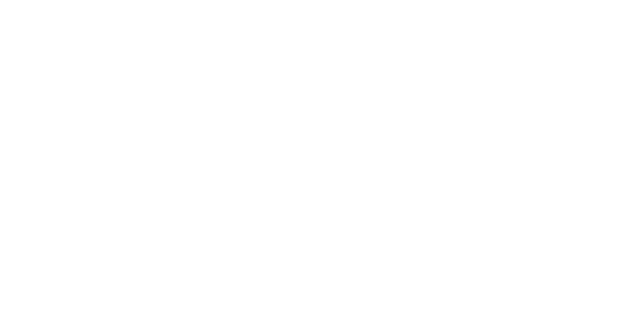
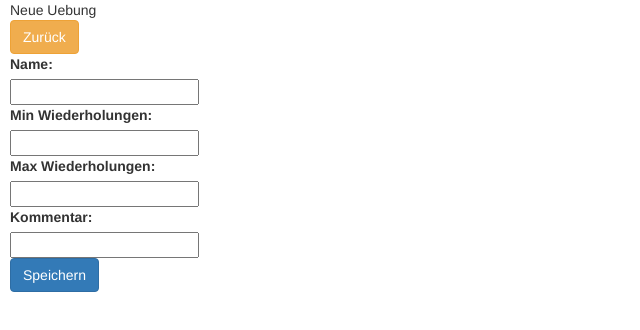
Before and after one commit to zakokink/zakokink-budenAppFrontendNew, an Angular app: page /newUebung in a window 1280 px wide. Before the commit this address led to /. Shown: the top 330 px of the page, without its empty margins (0-640 px from the left). Built offline with nearby package versions, Linux system fonts and the light colour scheme.

Commit message:
New Uebung

```diff
--- a/src/app/app-routing.module.ts
+++ b/src/app/app-routing.module.ts
@@ -3,11 +3,13 @@
 import { RouterModule, Routes } from '@angular/router';
 import { AllTrainingEinheitenComponent } from './components/all-training-einheiten/all-training-einheiten.component';
 import { AllUsersComponent } from './components/all-users/all-users.component';
+import { NewUebungComponent } from './components/new-uebung/new-uebung.component';
 
 
 const routes: Routes = [
   {  path: 'alleTrainingseinheiten/:id', component: AllTrainingEinheitenComponent },
   {  path: 'allUsers', component: AllUsersComponent },
+  { path: 'newUebung', component: NewUebungComponent }
 ];
 
 @NgModule({
--- a/src/app/classes/trainingClasses.ts
+++ b/src/app/classes/trainingClasses.ts
@@ -1,9 +1,9 @@
 export class Uebung {
   idUebung : number | null = null;
-  name : string  | null = null;
+  name : string | null = null;
   comment : string  | null = null;
-  minWiederholungen : string  | null = null;
-  maxWiederholungen : string  | null = null;
+  minWiederholungen : number | null = null;
+  maxWiederholungen : number | null = null;
 }
 
 export class User {
@@ -25,3 +25,9 @@
   user : User | null = null ;
   trainingsSets : TrainingsSet[] | null = null;
 }
+
+export class AkutellsteLeistung {
+  id: number | null = null;
+  gewicht: string | null = null;
+  wiederholungen: string | null = null;
+}
--- /dev/null
+++ b/src/app/components/new-uebung/new-uebung.component.html
@@ -0,0 +1,30 @@
+<div>
+  <div class="recept-title">Neue Uebung</div>
+  <div><button routerLink="../" class="btn btn-warning">Zurück</button></div>
+  <div>
+    <form [formGroup]="uebungFormGroup">
+      <div>
+        <label>Name: </label><br/>
+        <input required class="mx-2" type="text" id="uebungName" formControlName="uebungName">
+      </div>
+      <div>
+        <label>Min Wiederholungen: </label><br/>
+        <input class="mx-2" id="uebungMinWiederholungen" type="text" id="uebungMinWiederholungen" formControlName="uebungMinWiederholungen">
+      </div>
+      <div>
+        <label>Max Wiederholungen: </label><br/>
+        <input class="mx-2" id="uebungMaxWiederholungen" type="text" id="uebungMaxWiederholungen" formControlName="uebungMaxWiederholungen">
+      </div>
+      <div>
+        <label>Kommentar: </label><br/>
+        <input class="mx-2" id="gerichtZubereitung" type="text" id="uebungComment" formControlName="uebungComment">
+      </div>
+
+      <div><button (click)="saveUebung()" class="btn btn-primary">Speichern</button></div>
+
+    </form>
+
+
+
+  </div>
+</div>
--- /dev/null
+++ b/src/app/components/new-uebung/new-uebung.component.ts
@@ -0,0 +1,57 @@
+import { Component, OnInit } from '@angular/core';
+import { FormControl, FormGroup } from '@angular/forms';
+import { Router } from '@angular/router';
+import { Uebung } from 'src/app/classes/trainingClasses';
+import { TrainingRestService } from 'src/app/services/training-rest.service';
+
+@Component({
+  selector: 'app-new-uebung',
+  templateUrl: './new-uebung.component.html',
+  styleUrls: ['./new-uebung.component.css']
+})
+export class NewUebungComponent implements OnInit {
+
+  uebungFormGroup : FormGroup;
+  constructor(private trainingService: TrainingRestService, private router: Router) {
+    this.uebungFormGroup = new FormGroup({
+      uebungName: new FormControl(''),
+      uebungComment: new FormControl(''),
+      uebungMinWiederholungen: new FormControl(''),
+      uebungMaxWiederholungen: new FormControl('')
+
+    });
+   }
+
+  ngOnInit(): void {
+  }
+
+  saveUebung(){
+    let uebungName : string = this.uebungFormGroup.get('uebungName')?.value;
+    let uebungMinWiederholungen : number = this.uebungFormGroup.get('uebungMinWiederholungen')?.value;
+    let uebungMaxWiederholungen : number = this.uebungFormGroup.get('uebungMaxWiederholungen')?.value;
+    let uebungComment : string = this.uebungFormGroup.get('uebungComment')?.value;
+
+    if(uebungName.trim().length > 0){
+      let uebung : Uebung = new Uebung();
+      uebung.name = uebungName;
+      uebung.comment = uebungComment;
+      uebung.minWiederholungen = uebungMinWiederholungen;
+      uebung.maxWiederholungen = uebungMaxWiederholungen;
+
+      console.log('uebung.minWiederholungen ', uebung.minWiederholungen );
+      console.log('uebung.maxWiederholungen ', uebung.maxWiederholungen );
+      console.log('uebung.comment ', uebung.comment );
+
+      this.trainingService.saveUebung(uebung).subscribe(data =>
+        { console.log('Uebung : ' + data.name + 'gespeichert' )
+          this.router.navigate(['']); });
+
+
+    }
+
+
+
+
+  }
+
+}
--- a/src/app/services/training-rest.service.ts
+++ b/src/app/services/training-rest.service.ts
@@ -1,7 +1,7 @@
 import { HttpClient } from '@angular/common/http';
 import { Injectable } from '@angular/core';
 import { Observable } from 'rxjs';
-import { TrainingsEinheit, User } from '../classes/trainingClasses';
+import { TrainingsEinheit, Uebung, User } from '../classes/trainingClasses';
 
 @Injectable({
   providedIn: 'root'
@@ -19,4 +19,10 @@
     return this.http.get<TrainingsEinheit[]>(this.API_URL + '/getTrainingsEinheitenByUserId/' + id);
   }
 
+  public saveUebung(uebung: Uebung): Observable<Uebung>{
+    return this.http.post<Uebung>(this.API_URL + '/saveUebung', uebung);
+  }
+
+
+
 }
```
Also changed, not shown: src/app/app.module.ts (+6 -2 lines), src/app/components/new-uebung/new-uebung.component.css (added), 1 other file (tests, documents, lock files or other folders).
